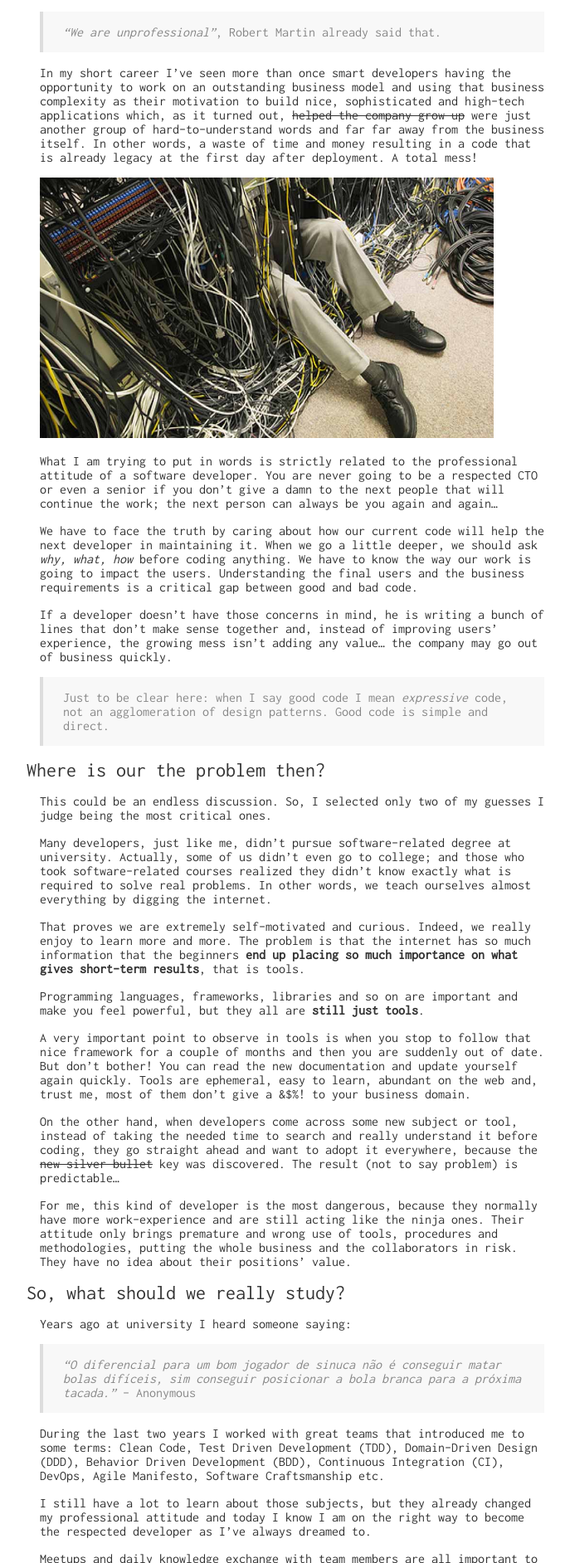
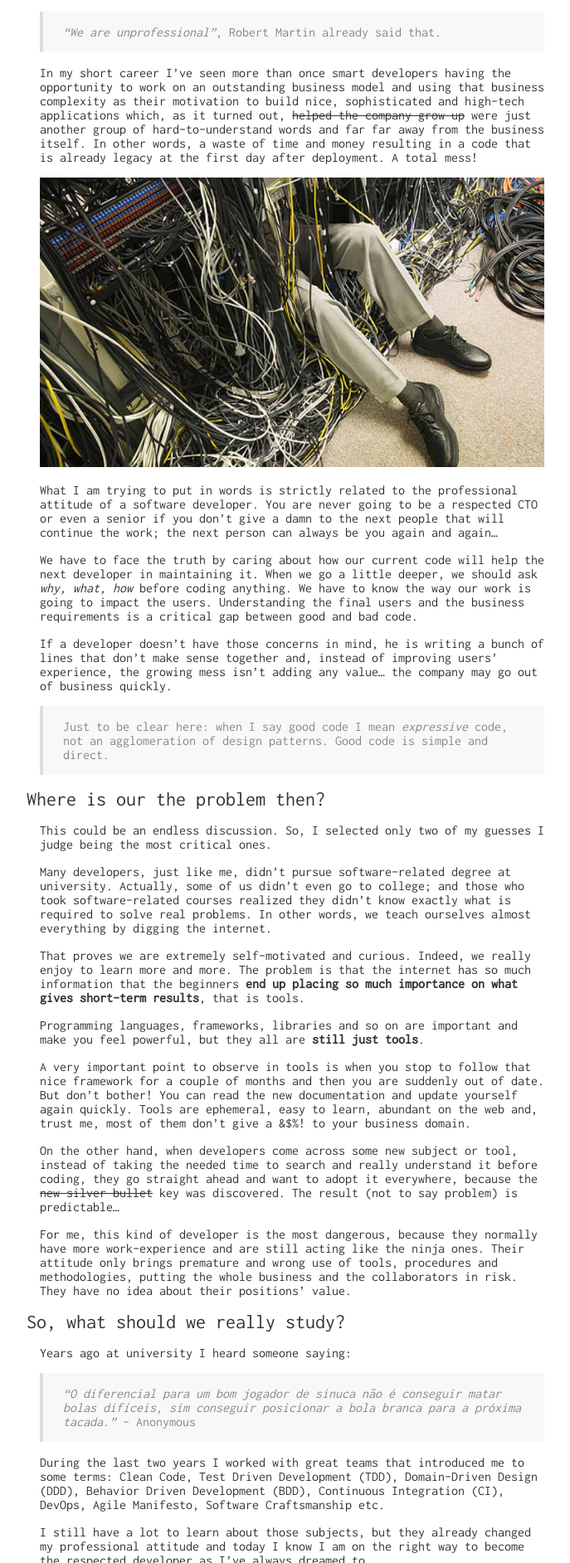
Before and after one commit to fefas/blog.fefas.net, a Jekyll site: the page built from _posts/2017-06-20-what-should-a-developer-really-catch?.md, in a window 1280 px wide. Shown: the part 410-2294 px from the top of the page at 83% size, without its empty margins (288-975 px from the left). Built offline with Jekyll 4.4.1, drawn with Linux system fonts in a browser that asks for light colours.

Commit message:
Fix image width

```diff
--- a/assets/styles.sass
+++ b/assets/styles.sass
@@ -36,7 +36,7 @@ $nickname-font-color: $font-color-subtle
 $wrapper-max-width: 640px
 $wrapper-padding: 1 * $font-size 2 * $font-size
 
-$image-width: 90%
+$image-width: 100%
 
 $content-list-style-type: none
 $content-list-item-before-chars: "> "
```
